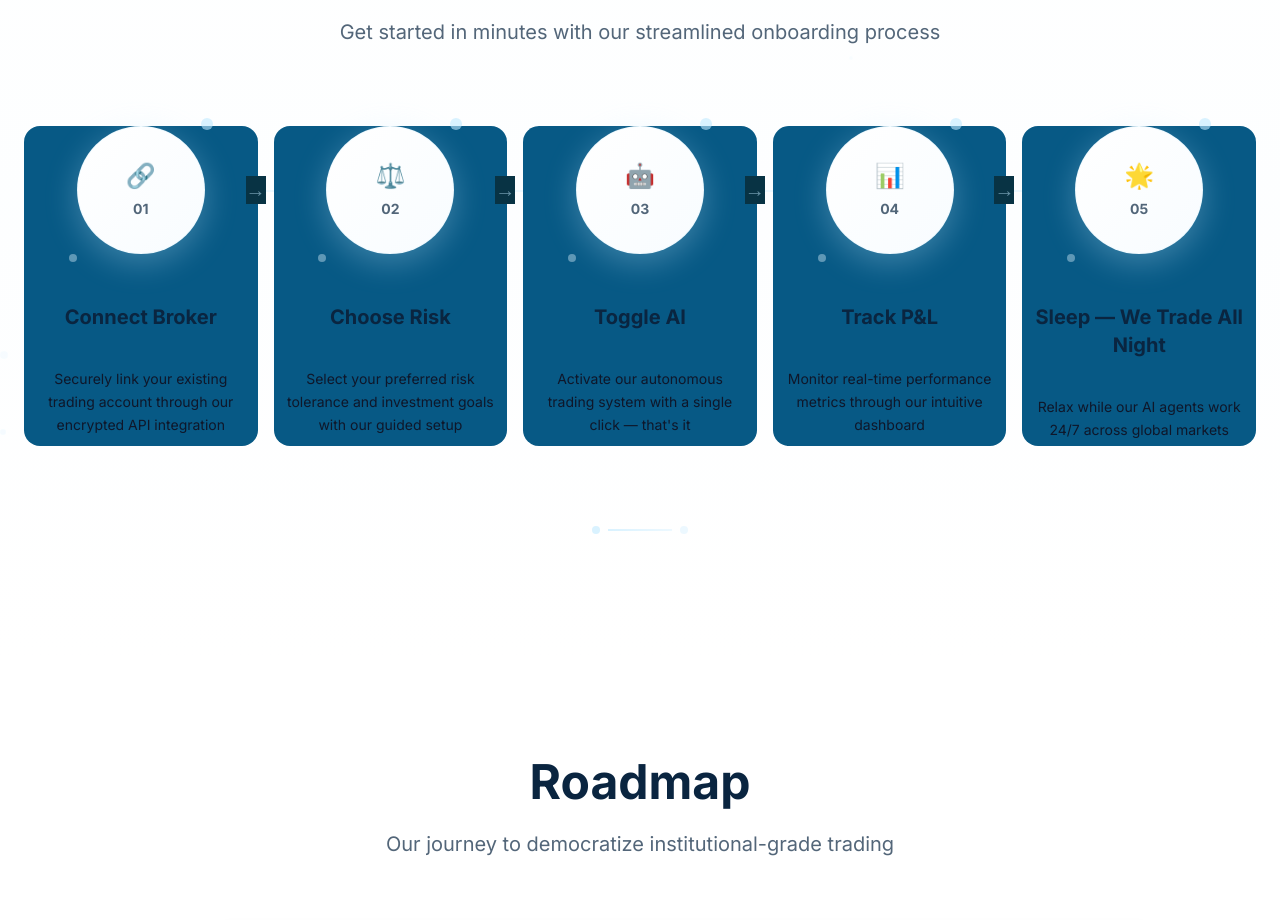
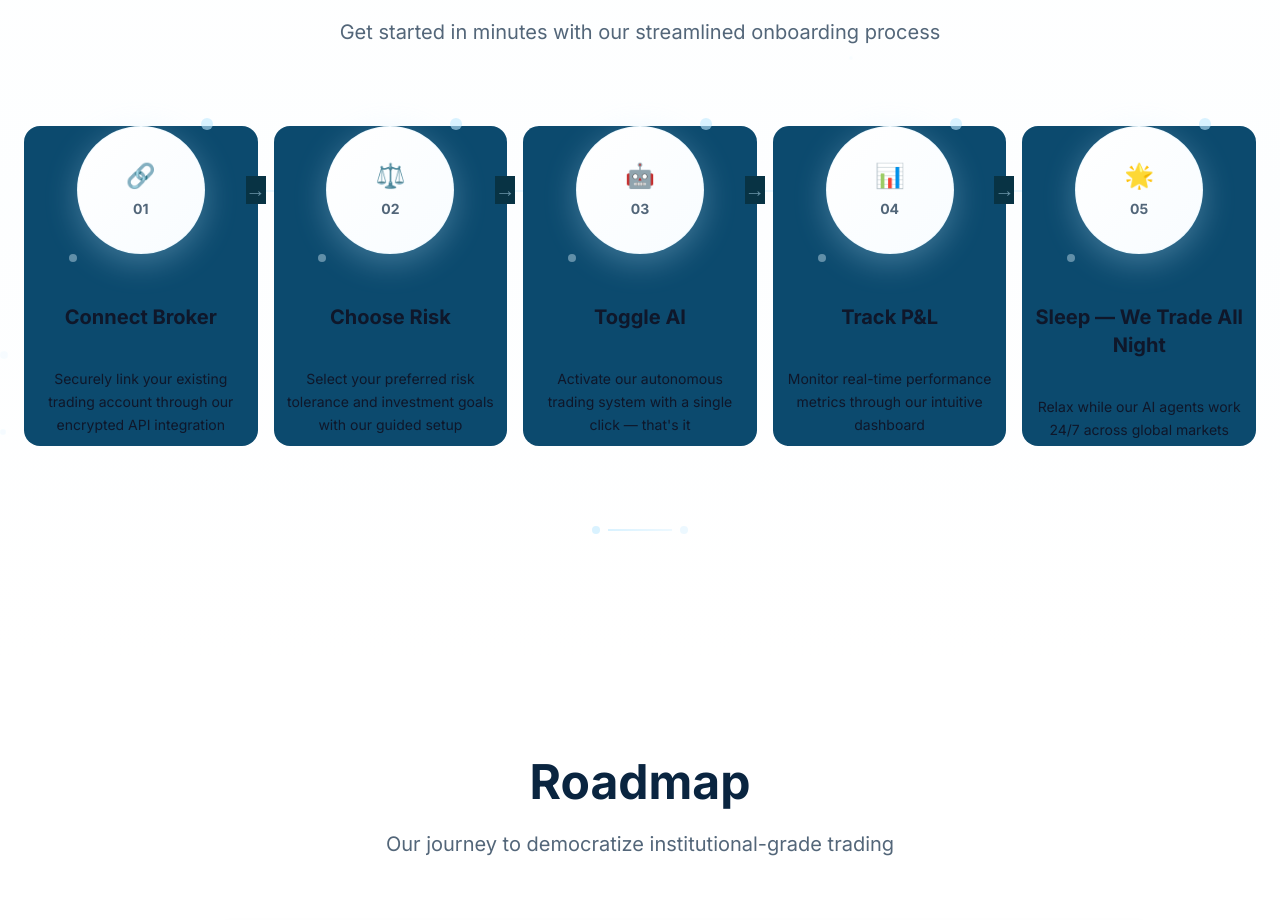
Before and after one commit to mardanova-alba/dream-sleep-waitlist, a React (Vite) app: page / in a window 1280 px wide. Shown: the part 2680-3600 px from the top of the page. Built offline with nearby package versions, Linux system fonts and the light colour scheme.

Commit message:
Visual edit in Lovable
Edited UI in Lovable

```diff
--- a/src/components/HowItWorksSection.tsx
+++ b/src/components/HowItWorksSection.tsx
@@ -59,7 +59,7 @@ const HowItWorksSection = () => {
           <div className="hidden lg:block absolute top-16 left-0 right-0 h-0.5 bg-gradient-to-r from-brand-accent/30 via-brand-primary/50 to-brand-accent/30"></div>
 
           <div className="grid grid-cols-1 md:grid-cols-2 lg:grid-cols-5 gap-8 lg:gap-4">
-            {steps.map((step, index) => <div key={index} className="group relative flex flex-col items-center text-center rounded-2xl mx-0 bg-sky-800">
+            {steps.map((step, index) => <div key={index} className="group relative flex flex-col items-center text-center rounded-2xl mx-0 bg-sky-900">
                 {/* Step Circle */}
                 <div className="relative mb-8">
                   <div className="w-32 h-32 bg-gradient-to-br from-white to-brand-light rounded-full flex items-center justify-center shadow-[0_8px_32px_rgba(191,233,255,0.3)] group-hover:shadow-[0_12px_40px_rgba(191,233,255,0.4)] transition-all duration-500 border border-brand-accent/20">
@@ -84,10 +84,10 @@ const HowItWorksSection = () => {
 
                 {/* Step Content */}
                 <div className="space-y-4 max-w-xs">
-                  <h3 className="text-lg text-brand-text leading-tight text-center font-extrabold md:text-xl py-[17px] my-0 mx-[13px]">
+                  <h3 className="text-lg leading-tight text-center font-extrabold md:text-xl py-[17px] my-0 mx-[13px] text-slate-900">
                     {step.title}
                   </h3>
-                  <p className="leading-relaxed text-slate-900 px-0 py-[4px] text-center my-[10px] text-sm mx-[13px]">
+                  <p className="leading-relaxed px-0 py-[4px] text-center my-[10px] text-sm mx-[13px] text-slate-900">
                     {step.description}
                   </p>
                 </div>
```
